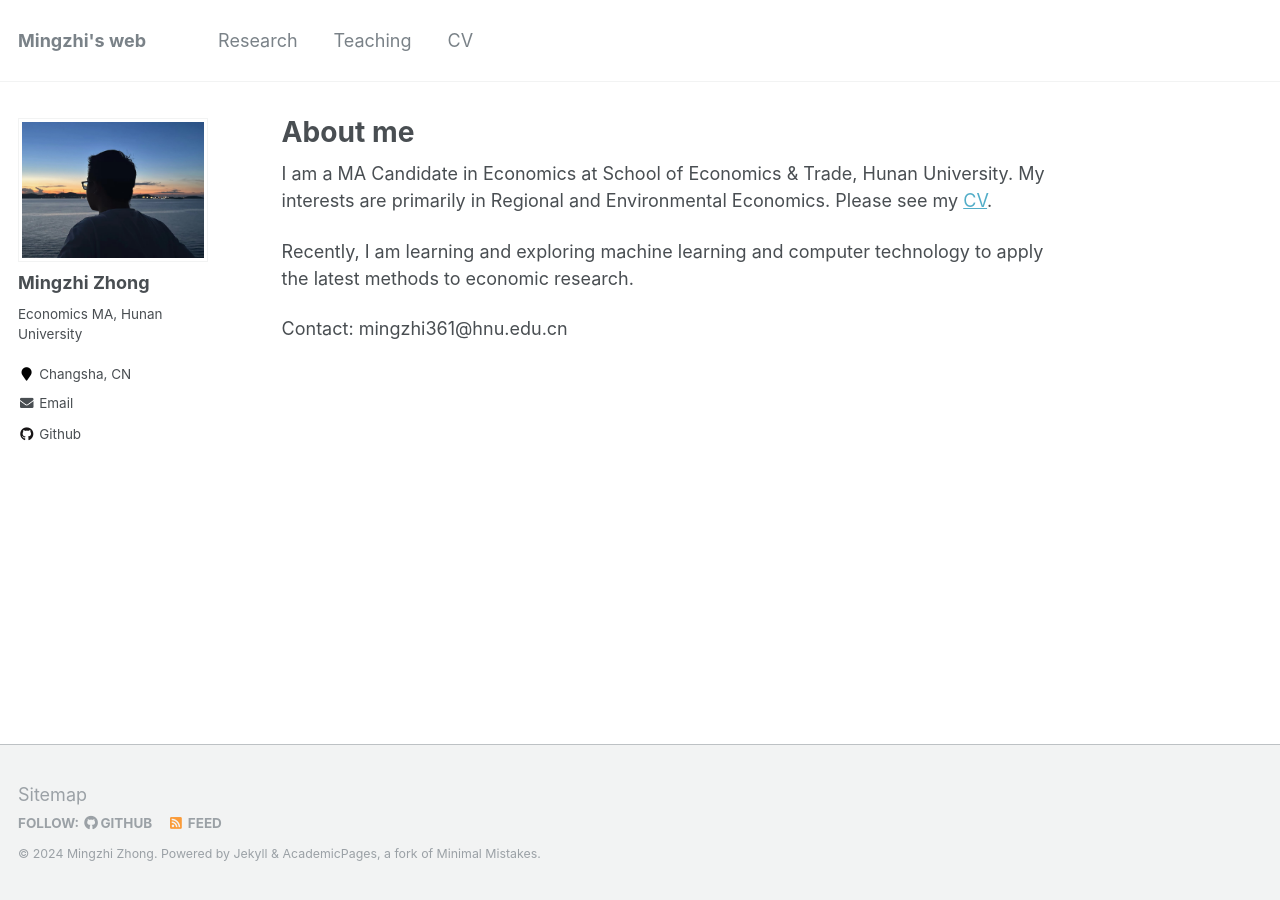
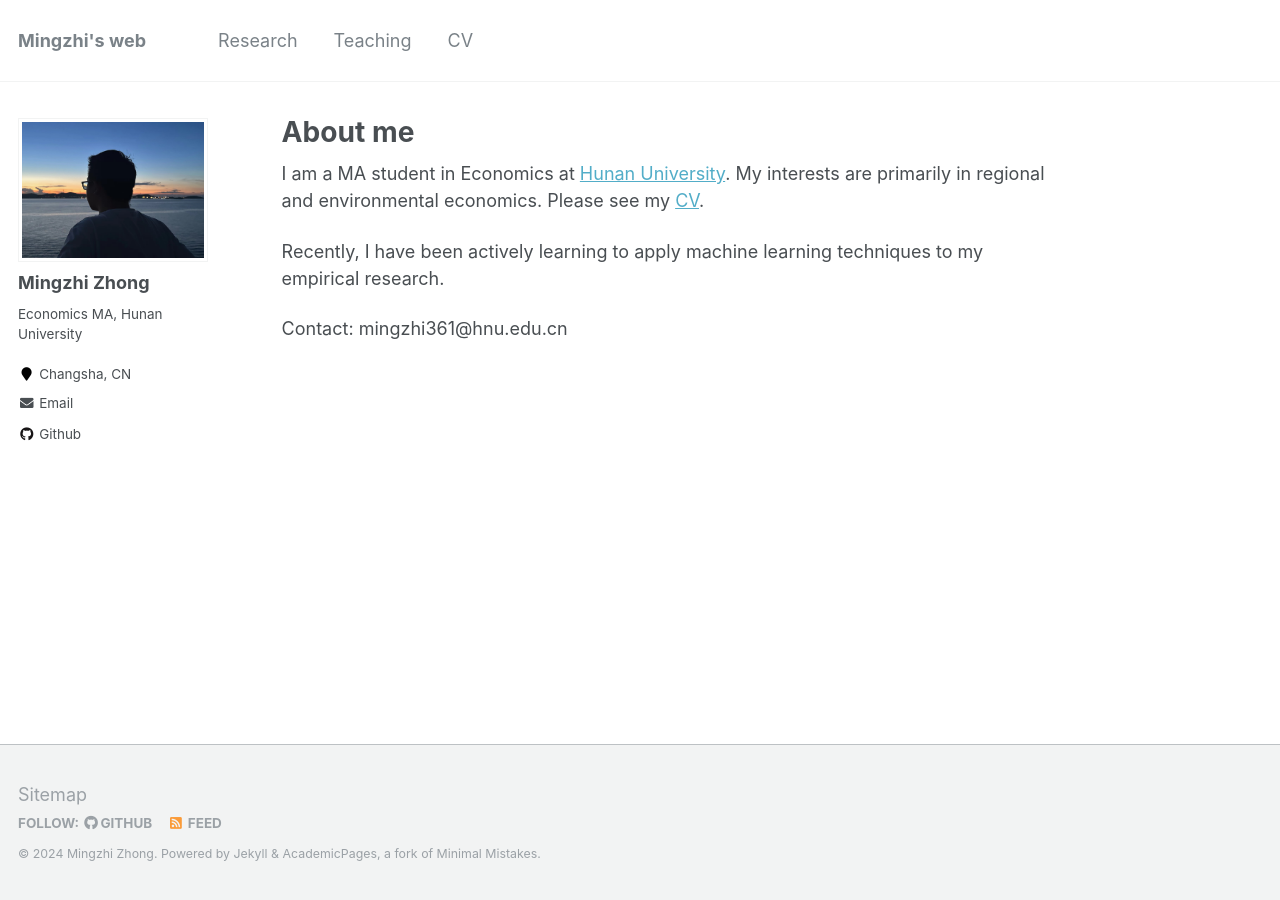
Before and after one commit to mingzhi361/mingzhi361.github.io, a Jekyll site: the page built from _pages/about.md, in a window 1280 px wide. Built offline with Jekyll 4.4.1, drawn with Linux system fonts in a browser that asks for light colours.

Commit message:
Update about.md

```diff
--- a/_pages/about.md
+++ b/_pages/about.md
@@ -8,8 +8,8 @@ redirect_from:
   - /about.html
 ---
 
-I am a MA Candidate in Economics at School of Economics & Trade, Hunan University. My interests are primarily in Regional and Environmental Economics. Please see my [CV](files/mingzhi361-CV.pdf).
+I am a MA student in Economics at [Hunan University](https://en.wikipedia.org/wiki/Hunan_University#General_Rankings "湖南大学"). My interests are primarily in regional and environmental economics. Please see my [CV](files/mingzhi361-CV.pdf).
 
-Recently, I am learning and exploring machine learning and computer technology to apply the latest methods to economic research.
+Recently, I have been actively learning to apply machine learning techniques to my empirical research.
 
 Contact: mingzhi361@hnu.edu.cn
```
